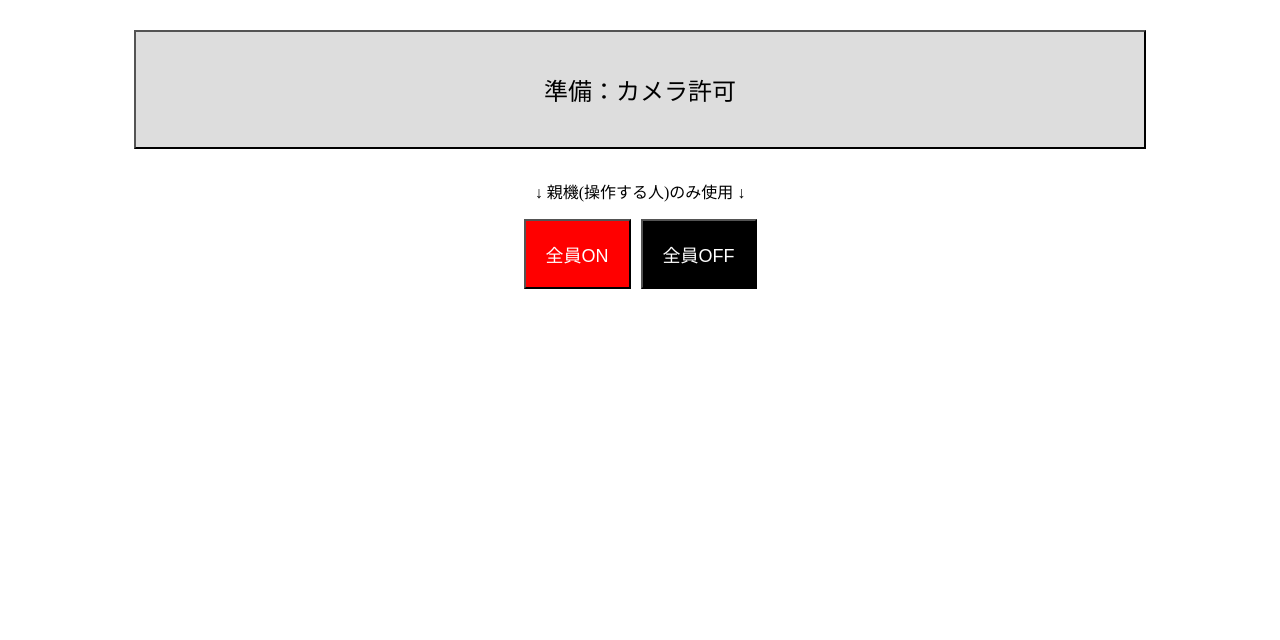
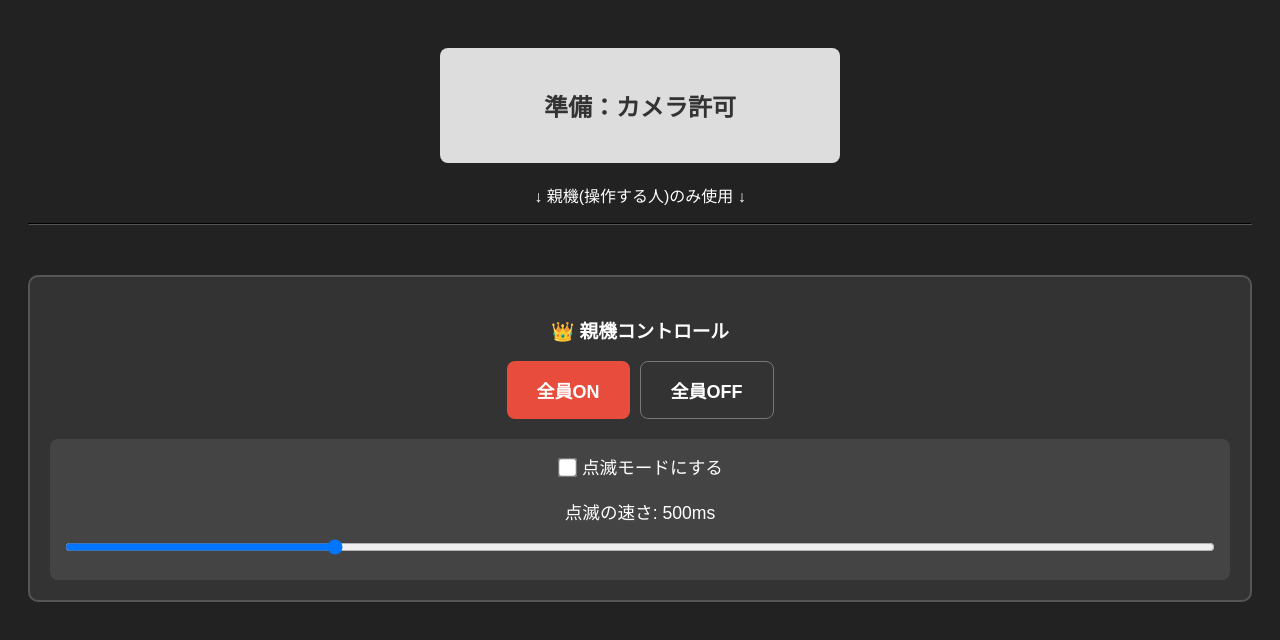
Before and after one commit to Keisuke71/Flashlight-Controller, a website: page public/index.html in a window 1280 px wide. Both pictures are taken after a click on the button "全員ON". Drawn offline with nearby package versions, Linux system fonts and the light colour scheme; no server answers.

Commit message:
add blink mode

```diff
--- a/public/index.html
+++ b/public/index.html
@@ -3,26 +3,81 @@
 <head>
     <meta charset="UTF-8">
     <meta name="viewport" content="width=device-width, initial-scale=1.0">
-    <title>みんなでライト</title>
+    <title>みんなでライト（点滅対応）</title>
     <script src="/socket.io/socket.io.js"></script>
+    <style>
+        body { font-family: sans-serif; text-align: center; padding: 20px; background: #222; color: white; }
+        button { cursor: pointer; border: none; border-radius: 8px; font-weight: bold; }
+
+        /* 参加者用ボタン */
+        #btn {
+            padding: 40px; font-size: 24px; width: 100%; max-width: 400px;
+            margin: 20px auto; display: block; background-color: #ddd; color: #333;
+            transition: background 0.3s;
+        }
+
+        /* 親機用コントロールパネル */
+        #master-panel {
+            margin-top: 50px; padding: 20px; border: 2px solid #555; border-radius: 10px; background: #333;
+        }
+        .control-group { display: flex; justify-content: center; gap: 10px; margin-bottom: 20px; }
+        .master-btn { padding: 15px 30px; font-size: 18px; color: white; }
+        #masterOn { background: #e74c3c; }
+        #masterOff { background: #333; border: 1px solid #777; }
+
+        /* オプションエリア（最初は隠す） */
+        #options {
+            display: none; /* ここで非表示にしている */
+            background: #444; padding: 15px; border-radius: 8px; margin-top: 15px;
+        }
+        input[type="range"] { width: 100%; margin: 10px 0; }
+        label { display: block; margin-bottom: 5px; font-size: 1.1em; }
+    </style>
 </head>
 <body>
-    <button id="btn" style="padding:40px; font-size:24px; width:80%; margin: 30px auto; display:block; background-color:#ddd;">
-        準備：カメラ許可
-    </button>
-    <p style="text-align:center;">↓ 親機(操作する人)のみ使用 ↓</p>
 
-    <div style="display:flex; justify-content:center; gap:10px;">
-        <button id="masterOn" style="padding:20px; background:red; color:white; font-size:18px;">全員ON</button>
-        <button id="masterOff" style="padding:20px; background:black; color:white; font-size:18px;">全員OFF</button>
+    <button id="btn">準備：カメラ許可</button>
+    <p id="status-text">↓ 親機(操作する人)のみ使用 ↓</p>
+
+    <hr style="border-color: #555;">
+
+    <div id="master-panel">
+        <h3>👑 親機コントロール</h3>
+
+        <div class="control-group">
+            <button id="masterOn" class="master-btn">全員ON</button>
+            <button id="masterOff" class="master-btn">全員OFF</button>
+        </div>
+
+        <div id="options">
+            <div style="margin-bottom: 20px;">
+                <label>
+                    <input type="checkbox" id="blinkCheck" style="transform: scale(1.5);">
+                    点滅モードにする
+                </label>
+            </div>
+
+            <div>
+                <label>点滅の速さ: <span id="speedVal">500</span>ms</label>
+                <input type="range" id="blinkRange" min="50" max="2000" step="50" value="500">
+            </div>
+        </div>
     </div>
 
     <script>
-        const socket = io(); // サーバーに接続
+        const socket = io();
         const btn = document.getElementById('btn');
+        const masterOn = document.getElementById('masterOn');
+        const masterOff = document.getElementById('masterOff');
+        const optionsDiv = document.getElementById('options');
+        const blinkCheck = document.getElementById('blinkCheck');
+        const blinkRange = document.getElementById('blinkRange');
+        const speedVal = document.getElementById('speedVal');
+
         let track = null;
+        let blinkTimer = null; // 点滅用のタイマー
 
-        // カメラ準備
+        // --- 1. カメラ準備 ---
         btn.addEventListener('click', async () => {
             if (!track) {
                 try {
@@ -30,7 +85,7 @@
                         video: { facingMode: 'environment' }
                     });
                     track = stream.getVideoTracks()[0];
-                    btn.textContent = "待機中(指示待ち)";
+                    btn.textContent = "待機中...";
                     btn.style.backgroundColor = "#fff";
                 } catch (err) {
                     alert("カメラ許可が必要です");
@@ -38,28 +93,83 @@
             }
         });
 
-        // 指示を受け取った時の動作
-        socket.on("broadcast_switch", async (orderIsOn) => {
+        // --- 2. ライト制御関数 ---
+        async function setTorch(bool) {
             if (!track) return;
+            try {
+                await track.applyConstraints({ advanced: [{ torch: bool }] });
+            } catch (err) { console.error(err); }
+        }
 
-            try {
-                await track.applyConstraints({
-                    advanced: [{ torch: orderIsOn }]
-                });
-                btn.style.backgroundColor = orderIsOn ? "yellow" : "#fff";
-                btn.textContent = orderIsOn ? "点灯中！" : "待機中...";
-            } catch (err) {
-                console.error(err);
+        // --- 3. サーバーから命令が来たときの動き ---
+        socket.on("broadcast_switch", (data) => {
+            // 前の点滅設定があれば一旦リセット
+            if (blinkTimer) {
+                clearInterval(blinkTimer);
+                blinkTimer = null;
+            }
+
+            // データがOFFなら消して終わり
+            if (!data.isOn) {
+                setTorch(false);
+                btn.style.backgroundColor = "#fff";
+                btn.textContent = "待機中...";
+                return;
+            }
+
+            // データがONの場合
+            if (data.isBlink) {
+                // 点滅モード
+                let toggle = true;
+                btn.textContent = "点滅中！";
+                // 指定された間隔でON/OFFを繰り返す
+                blinkTimer = setInterval(() => {
+                    setTorch(toggle);
+                    btn.style.backgroundColor = toggle ? "yellow" : "#333";
+                    btn.style.color = toggle ? "black" : "white";
+                    toggle = !toggle;
+                }, data.interval);
+            } else {
+                // 常時点灯モード
+                setTorch(true);
+                btn.style.backgroundColor = "yellow";
+                btn.style.color = "black";
+                btn.textContent = "点灯中！";
             }
         });
 
-        // 親機としての動作
-        document.getElementById('masterOn').addEventListener('click', () => {
-            socket.emit("remote_switch", true);
+
+        // --- 4. 親機としての操作 ---
+
+        // 現在の設定値を送る関数
+        function sendStatus() {
+            const data = {
+                isOn: true,
+                isBlink: blinkCheck.checked,
+                interval: parseInt(blinkRange.value)
+            };
+            socket.emit("remote_switch", data);
+        }
+
+        // ONボタン
+        masterOn.addEventListener('click', () => {
+            optionsDiv.style.display = 'block'; // オプションを表示
+            sendStatus(); // ON信号を送る
         });
-        document.getElementById('masterOff').addEventListener('click', () => {
-            socket.emit("remote_switch", false);
+
+        // OFFボタン
+        masterOff.addEventListener('click', () => {
+            optionsDiv.style.display = 'none'; // オプションを隠す
+            socket.emit("remote_switch", { isOn: false }); // OFF信号を送る
         });
+
+        // オプションを変更した時（リアルタイム反映）
+        blinkCheck.addEventListener('change', sendStatus);
+        blinkRange.addEventListener('input', () => {
+            speedVal.textContent = blinkRange.value; // 数字の表示更新
+            sendStatus(); // 変更を送信
+        });
+
     </script>
 </body>
 </html>
```
